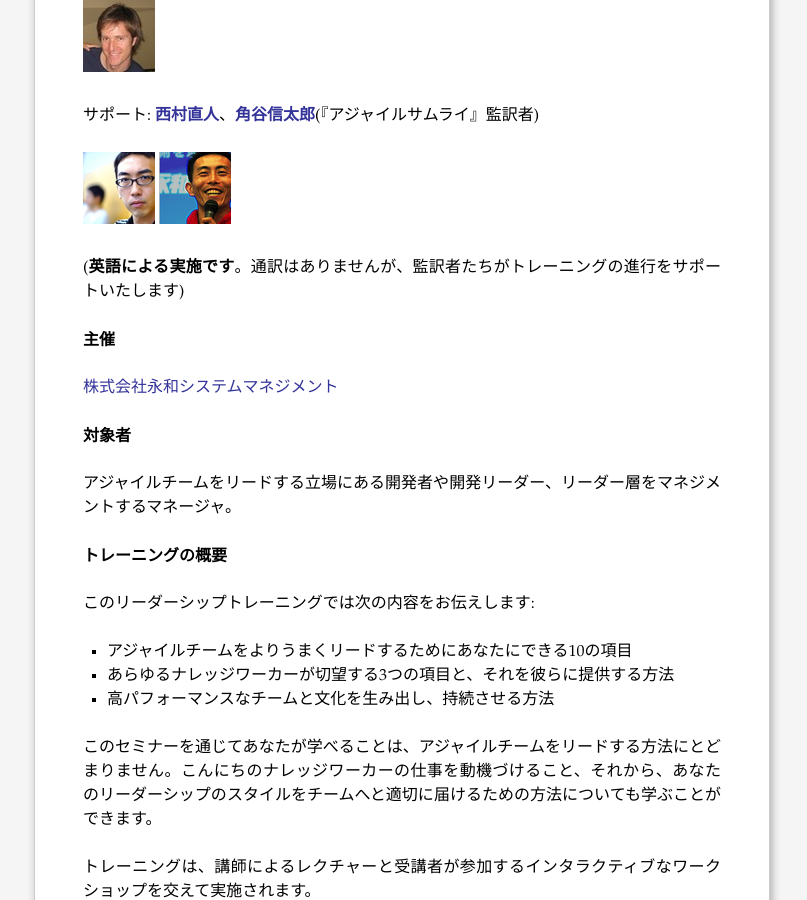
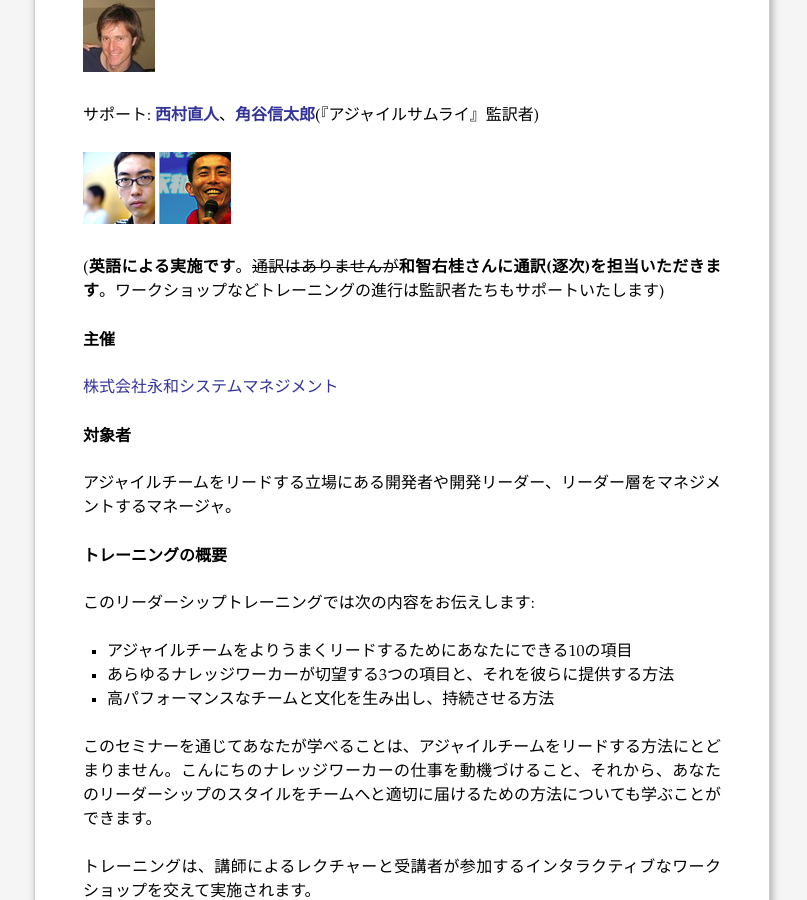
Before and after one commit to agile-samurai-ja/training, a Jekyll site: the page built from _posts/2012-03-23-agileleadership.md, in a window 1280 px wide and 900 px high, scrolled down 905 px. Shown: the whole window, without its empty margins (238-1045 px from the left). Built offline with Jekyll 4.4.1, drawn with Linux system fonts in a browser that asks for light colours; a script that is not in the unit is left out; comment, search, counter and statistics services are not loaded.

Commit message:
add @digitalsoul0124 as translator.

```diff
--- a/_posts/2012-03-23-agileleadership.md
+++ b/_posts/2012-03-23-agileleadership.md
@@ -37,7 +37,7 @@ google_form_key: dGpNM01VTXVQWG9uRy1qWHRpbC1jcmc6MQ
 ![nawoto](/training/assets/training/nawoto.jpg "nawoto")
 ![kakutani](/training/assets/training/kakutani.png "kakutani")
 
-(**英語による実施です**。通訳はありませんが、監訳者たちがトレーニングの進行をサポートいたします)
+(**英語による実施です**。<strike>通訳はありませんが</strike>**和智右桂さんに通訳(逐次)を担当いただきます**。ワークショップなどトレーニングの進行は監訳者たちもサポートいたします)
 
 ## 主催
 
```
Also changed, not shown: _posts/2012-03-22-inceptiondeck.md (+1 -1 lines).
